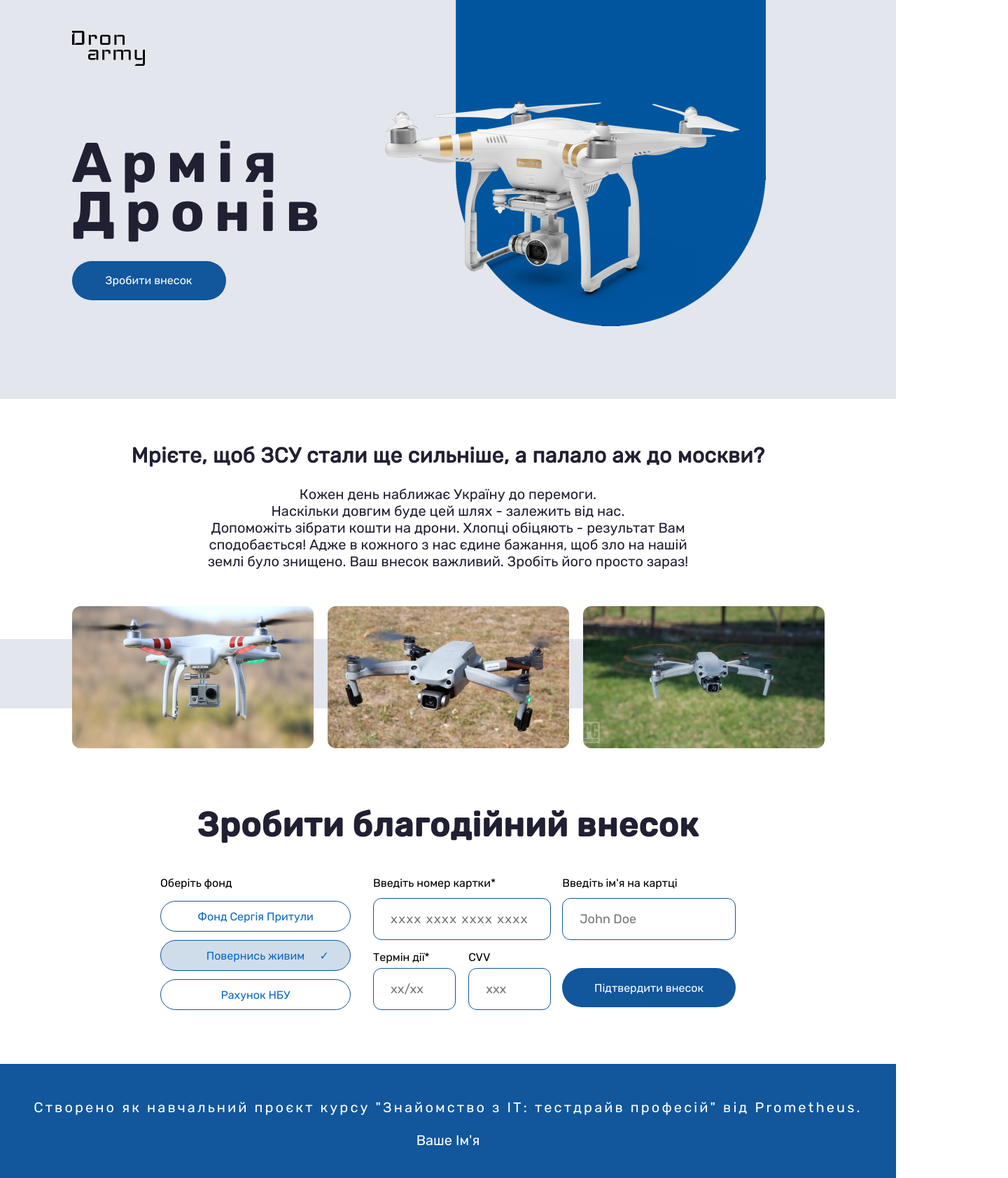
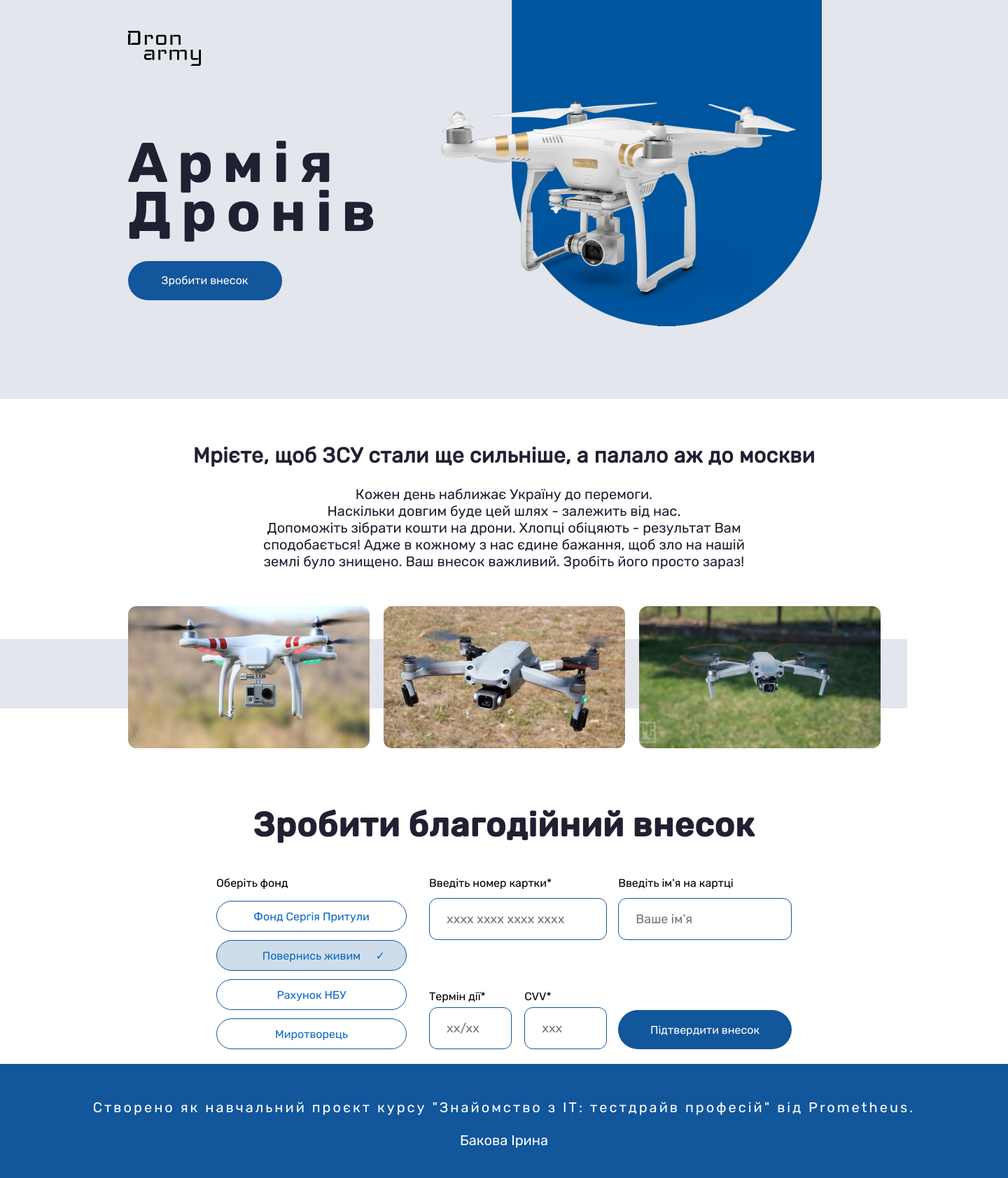
Before and after one commit to irenaturner/drone23.github.io, a plain HTML site: page index.html in a window 1280 px wide. Shown: the whole page at 70% size, 1440 px wide, since content can reach past the window. Drawn offline with Linux system fonts and the light colour scheme.

Commit message:
Innitial commit

```diff
--- a/index.html
+++ b/index.html
@@ -1,91 +1,103 @@
 <!DOCTYPE html>
-<html lang="uk">
-
+<html lang="en">
 <head>
   <meta charset="UTF-8">
   <meta http-equiv="X-UA-Compatible" content="IE=edge">
   <meta name="viewport" content="width=device-width, initial-scale=1.0">
   <title>Практичне завдання</title>
-    <link rel="stylesheet" href="styles.css">
+  <link rel="stylesheet" href="./styles.css">
 </head>
-
 <body>
     <div class="container">
-        <section class="header">
+        <header class="header">
             <div class="header__container">
                 <div class="header__content">
-                    <img class="header__icon" src="./images/icon.svg" alt="icon">
+                    <a class="header__icon" href="">
+                        <svg width="104" height="50" viewBox="0 0 104 50" fill="none" xmlns="http://www.w3.org/2000/svg">
+                            <path d="M17.4553 17.1429C17.4553 17.9048 17.1644 18.5714 16.5825 19.1429C16.0007 19.7143 15.3219 20 14.5461 20H0V5.71428L2.90922 2.85714H0V0H14.5461C15.3219 0 16.0007 0.285714 16.5825 0.857142C17.1644 1.42857 17.4553 2.09524 17.4553 2.85714V17.1429ZM14.1305 17.1429V2.85714H3.32482V19.5918L5.81843 17.1429H14.1305Z" fill="black"/>
+                            <path d="M35.5226 11.4286H32.6134V8.16326H26.795V20H23.8858V5.71428H26.795V7.7551L28.873 5.71428H32.6134C33.4169 5.71428 34.0957 6 34.6499 6.57143C35.2317 7.11565 35.5226 7.78231 35.5226 8.57143V11.4286Z" fill="black"/>
+                            <path d="M54.6257 17.1429C54.6257 17.932 54.3348 18.6122 53.753 19.1837C53.1988 19.7279 52.52 20 51.7165 20H42.9889C42.1854 20 41.4927 19.7279 40.9109 19.1837C40.3567 18.6122 40.0797 17.932 40.0797 17.1429V8.57143C40.0797 7.78231 40.3567 7.11565 40.9109 6.57143C41.4927 6 42.1854 5.71428 42.9889 5.71428H51.7165C52.52 5.71428 53.1988 6 53.753 6.57143C54.3348 7.11565 54.6257 7.78231 54.6257 8.57143V17.1429ZM51.7165 17.551V8.16326H42.9889V17.551H51.7165Z" fill="black"/>
+                            <path d="M75 20H72.0908V8.16326H63.3631V20H60.4539V5.71428H63.3631V7.7551L65.4411 5.71428H72.0908C72.8943 5.71428 73.5731 6 74.1272 6.57143C74.7091 7.11565 75 7.78231 75 8.57143V20Z" fill="black"/>
+                            <path d="M37.4663 41.375H34.573V39.2804L32.0931 41.375H25.8933C25.0942 41.375 24.4053 41.1012 23.8266 40.5536C23.2755 39.9786 23 39.294 23 38.5V35.625C23 34.831 23.2755 34.1601 23.8266 33.6125C24.4053 33.0375 25.0942 32.75 25.8933 32.75H34.1597L31.6798 35.1732H25.8933V38.9107H34.573V29.4643H23L25.4799 27H34.573C35.3721 27 36.0472 27.2875 36.5983 27.8625C37.177 28.4101 37.4663 29.081 37.4663 29.875V41.375Z" fill="black"/>
+                            <path d="M54.8097 32.75H51.9165V29.4643H46.1299V41.375H43.2367V27H46.1299V29.0536L48.1966 27H51.9165C52.7156 27 53.3906 27.2875 53.9417 27.8625C54.5204 28.4101 54.8097 29.081 54.8097 29.875V32.75Z" fill="black"/>
+                            <path d="M83.7278 41.375H80.8345V29.4643H72.9814V41.375H70.0881V29.4643H62.235V41.375H59.3417V27H62.235V29.0536L64.3016 27H70.0881C71.769 27 72.7196 27.6982 72.9401 29.0946L75.048 27H80.8345C81.6336 27 82.3087 27.2875 82.8598 27.8625C83.4385 28.4101 83.7278 29.081 83.7278 29.875V41.375Z" fill="black"/>
+                            <path d="M104 47.125C104 47.919 103.711 48.5899 103.132 49.1375C102.581 49.7125 101.906 50 101.107 50H89.1204L91.6003 47.5357H101.107V39.3214L99.0401 41.375H92.427C91.6279 41.375 90.939 41.1012 90.3603 40.5536C89.8092 39.9786 89.5337 39.294 89.5337 38.5V27H92.427V38.9107H101.107V27H104V47.125Z" fill="black"/>
+                        </svg>
+                      </a>
                       <h1>Армія Дронів</h1>
-                    <button class="button button--header">Зробити внесок</button>
+                      <button class="button button__header">Зробити внесок</button>
                 </div>
                 <img class="header__dron" src="./images/header_dron.png" alt="dron">
             </div>
-        </section>
+          </header>
+          <main>
             <section class="main">
-            <h2>Мрієте, щоб ЗСУ стали ще сильніше, а палало аж до москви?</h2>
+              <h2>Мрієте, щоб ЗСУ стали ще сильніше, а палало аж до москви</h2>
               <p>Кожен день наближає Україну до перемоги.</p>
               <p>Наскільки довгим буде цей шлях - залежить від нас.</p>
-            <p>Допоможіть зібрати кошти на дрони. Хлопці обіцяють - результат Вам сподобається! Адже в кожного з нас
-                єдине бажання, щоб зло на нашій землі було знищено. Ваш внесок важливий. Зробіть його просто зараз!</p>
+              <p>Допоможіть зібрати кошти на дрони. Хлопці обіцяють - результат Вам сподобається! Адже в кожному з нас єдине бажання, щоб зло на нашій землі було знищено. Ваш внесок важливий. Зробіть його просто зараз!</p>
               <div class="main__images">
-                <img src="./images/dron_1.jpg" alt="drone1">
-                <img src="./images/dron_2.jpg" alt="drone2">
-                <img src="./images/dron_3.jpg" alt="drone3">
+                <img src="./images/dron_1.jpg" alt="dron 1">
+                <img src="./images/dron_2.jpg" alt="dron 2">
+                <img src="./images/dron_3.jpg" alt="dron 3">
               </div>
             </section>
-        <section class="contribution">
+            <section class="pay">
               <h2>Зробити благодійний внесок</h2>
-            <div class="contribution__form">
+              <div class="pay__form">
                 <form action="/">
-                    <div class="contribution__fonds">
+                    <div class="pay__fonds">
                       <p>Оберіть фонд</p>
                       <label>
-                            <input type="radio" name="foundation" value="SerhiiPrytulaFoundation" />
+                        <input type="radio" name="foundation" value="SerhiiPrytulaFoundation">
                         <span>Фонд Сергія Притули</span>
                       </label>
                       <label>
-                            <input type="radio" name="foundation" value="ComeBackAliveFoundation" checked />
+                        <input type="radio" name="foundation" value="ComeBackAliveFoundation" checked>
                         <span>Повернись живим</span>
                       </label>
                       <label>
-                            <input type="radio" name="foundation" value="NBUAccount" />
+                        <input type="radio" name="foundation" value="NBUAccount">
                         <span>Рахунок НБУ</span>
                       </label>
+                      <label>
+                        <input type="radio" name="foundation" value="NBUAccount">
+                        <span>Миротворець </span>
+                      </label>
                     </div>
-                    <div class="contribution__card">
-                        <div class="contribution__first-card-col">
+                    <div class="pay__card">
+                        <div class="pay__first-card-col">
                             <label>
                                 Введіть номер картки*
-                                <input type="tel" name="cardNumber" inputmode="numeric" pattern="[0-9\s]{13,19}"
-                                    required maxlength="19" placeholder="xxxx xxxx xxxx xxxx">
+                                <input type="text" required name="cardNumber" placeholder="xxxx xxxx xxxx xxxx">
                             </label>
                             <div>
                                 <label>
                                     Термін дії*
-                                    <input type="text" name="cardExpire" required placeholder="xx/xx">
+                                    <input type="text" required name="cardExpire" placeholder="xx/xx">
                                 </label>
                                 <label>
-                                    CVV
-                                    <input type="text" name="cardCVV" placeholder="xxx" max="999" pattern="([0-9]|[0-9]|[0-9])">
+                                    CVV*
+                                    <input type="text" required name="cardCVV" placeholder="xxx">
                                 </label>
                             </div>
                         </div>
-                        <div class="contribution__second-card-col">
+                        <div class="pay__second-card-col">
                             <label>
                                 Введіть ім'я на картці
-                                <input type="text" name="cardOwner" placeholder="John Doe">
+                                <input type="text" required name="cardOwner" placeholder="Ваше ім'я">
                             </label>
-                            <button class="button button--bottom" type="submit">Підтвердити внесок</button>
+                            <button class="button button__bottom" type="submit">Підтвердити внесок</button>
                         </div>
                     </div>
                   </form>
               </div>
             </section>
+          </main>
           <footer>
             <p>Створено як навчальний проєкт курсу "Знайомство з ІТ: тестдрайв професій" від Prometheus.</p>
-            <p>Ваше Ім'я</p>
+            <p>Бакова Iрина</p>
           </footer>
     </div>
 </body>
-
 </html>
--- a/styles.css
+++ b/styles.css
@@ -1,5 +1,3 @@
-/* fonts */
-
 @font-face {
     font-family: "Rubik Bold";
     src: url("./fonts/Rubik-Bold.ttf");
@@ -15,8 +13,6 @@
     src: url("./fonts/Rubik-Regular.ttf");
 }
 
-/* general */
-
 * {
     margin: 0;
     padding: 0;
@@ -26,12 +22,13 @@
 
 .container {
     text-align: center;
+    min-width: 1440px;
     margin: 0 auto;
 }
 
 .button {
     height: 56px;
-    color: white;
+    color: #fff;
     font-size: 16px;
     background-color: rgb(18, 86, 155);
     border-radius: 28px;
@@ -40,27 +37,21 @@
 
 .button:hover {
     cursor: pointer;
-    background-color: rgb(18, 86, 155, 0.8);
+    background-color: rgba(18, 86, 155, 0.8);
 }
 
 .button:active {
-    background-color: rgb(18, 86, 155, 0.7);
+    background-color: rgba(18, 86, 155, 0.7);
 }
 
-.button--header {
+.button__header {
     width: 220px;
 }
-
-.button--bottom {
-    margin-bottom: 4px;
-}
-
-/* header */
 
 .header {
     height: 570px;
     display: flex;
-    background-color: #e4e6ed;
+    background-color: rgb(228, 230, 237);
     padding: 0 94px;
     margin: 0 auto;
 }
@@ -77,7 +68,8 @@
     margin-top: 44px;
 }
 
-.header__content img {
+.header__icon {
+    display: block;
     margin-bottom: 100px;
 }
 
@@ -85,7 +77,7 @@
     width: 280px;
     font-family: "Rubik Bold";
     font-size: 80px;
-    color: #212033;
+    color: rgb(33, 32, 51);
     line-height: 88%;
     letter-spacing: 14px;
     margin-bottom: 34px;
@@ -95,14 +87,9 @@
     height: 466px;
 }
 
-/* main */
-
 .main {
     position: relative;
     height: 580px;
-    font-size: 12px;
-    padding-top: 30px;
-    padding-bottom: 30px;
     padding: 63px 94px 0 94px;
     margin: 0 auto;
 }
@@ -110,7 +97,7 @@
 .main h2 {
     margin-bottom: 25px;
     font-size: 30px;
-    color: #212033;
+    color: rgb(33, 32, 51);
     letter-spacing: 0.5px;
 }
 
@@ -118,7 +105,7 @@
     display: block;
     width: 710px;
     font-size: 20px;
-    color: #212033;
+    color: rgb(33, 32, 51);
     margin-left: auto;
     margin-right: auto;
 }
@@ -127,7 +114,7 @@
     margin-bottom: 52px;
 }
 
-.main__images{
+.main__images {
     display: flex;
     justify-content: center;
 }
@@ -145,7 +132,7 @@
 .main__images::before {
     position: absolute;
     content: "";
-    background-color: #e4e6ed;
+    background-color: rgb(228, 230, 237);
     height: 99px;
     width: 90%;
     left: 0;
@@ -153,29 +140,27 @@
     z-index: -1;
 }
 
-/* contribution */
-
-.contribution {
+.pay {
     height: 370px;
     margin: 0 auto;
     padding: 0 94px;
 }
 
-.contribution h2 {
+.pay h2 {
     font-family: "Rubik Medium";
     font-size: 48px;
-    color: #212033;
+    color: rgb(33, 32, 51);
     letter-spacing: 1px;
     margin-bottom: 45px;
 }
 
-.contribution__form form {
+.pay__form form {
     display: flex;
     width: 822px;
     margin: 0 auto;
 }
 
-.contribution__fonds {
+.pay__fonds {
     display: flex;
     flex-direction: column;
     align-items: start;
@@ -183,7 +168,7 @@
     margin-right: 20px;
 }
 
-.contribution__fonds label {
+.pay__fonds label {
     position: relative;
     height: 44px;
     width: 272px;
@@ -191,11 +176,11 @@
     color: rgb(12, 105, 197);
 }
 
-.contribution__fonds *:first-child {
+.pay__fonds *:first-child {
     margin-bottom: 16px;
 }
 
-.contribution__fonds label:not(:last-of-type) {
+.pay__fonds label:not(:last-of-type) {
     margin-bottom: 12px;
 }
 
@@ -222,65 +207,61 @@ input[type=radio] ~ span {
     cursor: pointer;
 }
 
+
 input[type=radio]:checked ~ span {
-    background-color: rgba(18, 86, 155, 0.20);
+    background-color: rgb(18, 86, 155, 0.2);
 }
 
-input[type=radio] ~ span::after  {
+input[type=radio] ~ span::after {
     content: "";
 }
 
-input[type=radio]:checked ~ span::after   {
+input[type=radio]:checked ~ span::after {
     content: "✓";
     right: 30px;
     position: absolute;
 }
 
-input[type=tel] {
-    letter-spacing: 1.5px;
-}
-
-.contribution__first-card-col {
+.pay__first-card-col {
     margin-left: 12px;
     margin-right: 16px;
 }
 
-.contribution__first-card-col > div {
+.pay__first-card-col > div {
     display: flex;
     justify-content: space-between;
 }
 
-.contribution__first-card-col > div label {
+.pay__first-card-col > div label {
     display: inline-block;
     width: 118px;
 }
 
-.contribution__first-card-col > div label > input {
+.pay__first-card-col > div label > input {
     margin-top: 6px;
 }
 
-.contribution__second-card-col input {
+.pay__second-card-col input {
     width: 100%;
 }
 
-.contribution__card {
+.pay__card {
     display: flex;
     flex-direction: row;
     width: 530px;
 }
 
-.contribution__card > * {
+.pay__card > * {
     display: flex;
     flex-direction: column;
     justify-content: space-between;
 }
 
-.contribution__card label {
+.pay__card label {
     text-align: left;
 }
 
-
-.contribution__card label > input {
+.pay__card label > input {
     height: 60px;
     width: 100%;
     border-radius: 12px;
@@ -288,17 +269,15 @@ input[type=tel] {
     margin-top: 12px;
 }
 
-/* footer */
-
 footer {
     height: 163px;
     font-size: 20px;
-    color: white;
+    color: #fff;
     background-color: rgb(18, 86, 155);
     padding-top: 50px;
 }
 
 footer *:first-child {
-    letter-spacing: 3.1px;
+    letter-spacing: 3px;
     margin-bottom: 23px;
 }
```
Also changed, not shown: 4 other files. Lines whose indentation alone changed are shown as unchanged.
